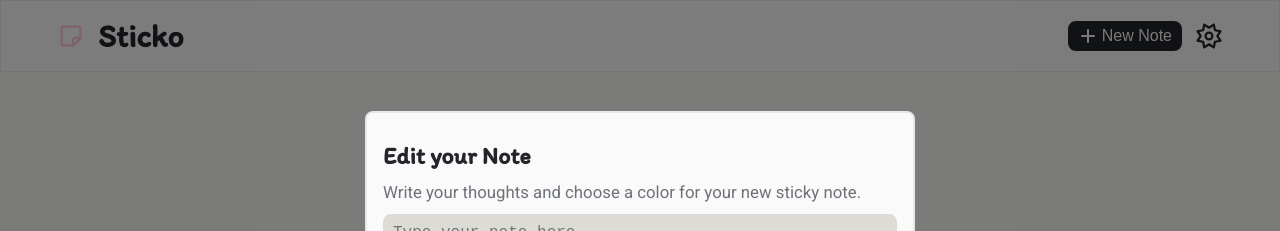
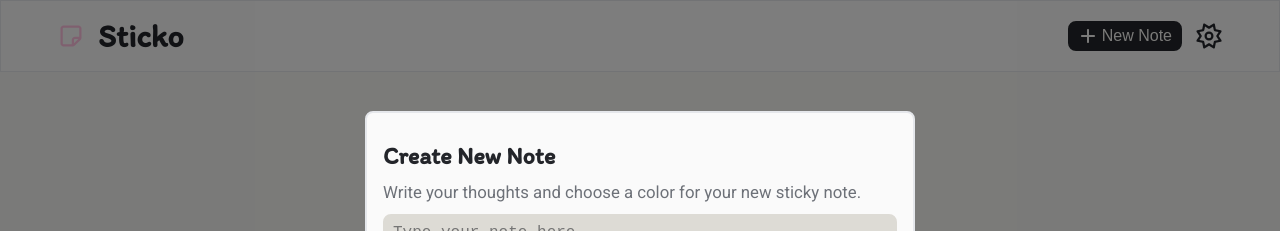
Before and after one commit to DigitaleWeltLibrary/sticko-post-it, a React (Vite) app: page / in a window 1280 px wide. Both pictures are taken after a click on the button "New Note". Shown: the top 231 px of the page. Built offline with nearby package versions, Linux system fonts and the light colour scheme; a web font is replaced by a local one.

Commit message:
If statement in create note corrected

```diff
--- a/src/components/CreateNote/CreateNote.jsx
+++ b/src/components/CreateNote/CreateNote.jsx
@@ -37,7 +37,7 @@ export default function CreateNote({
   return (
     <article>
       <article className="createnote">
-        <h2>{editID != null ? "Create New Note" : "Edit your Note"}</h2>
+        <h2>{editID != null ? "Edit your Note" : "Create New Note"}</h2>
         <p>Write your thoughts and choose a color for your new sticky note.</p>
         <textarea
           placeholder="Type your note here"
```
